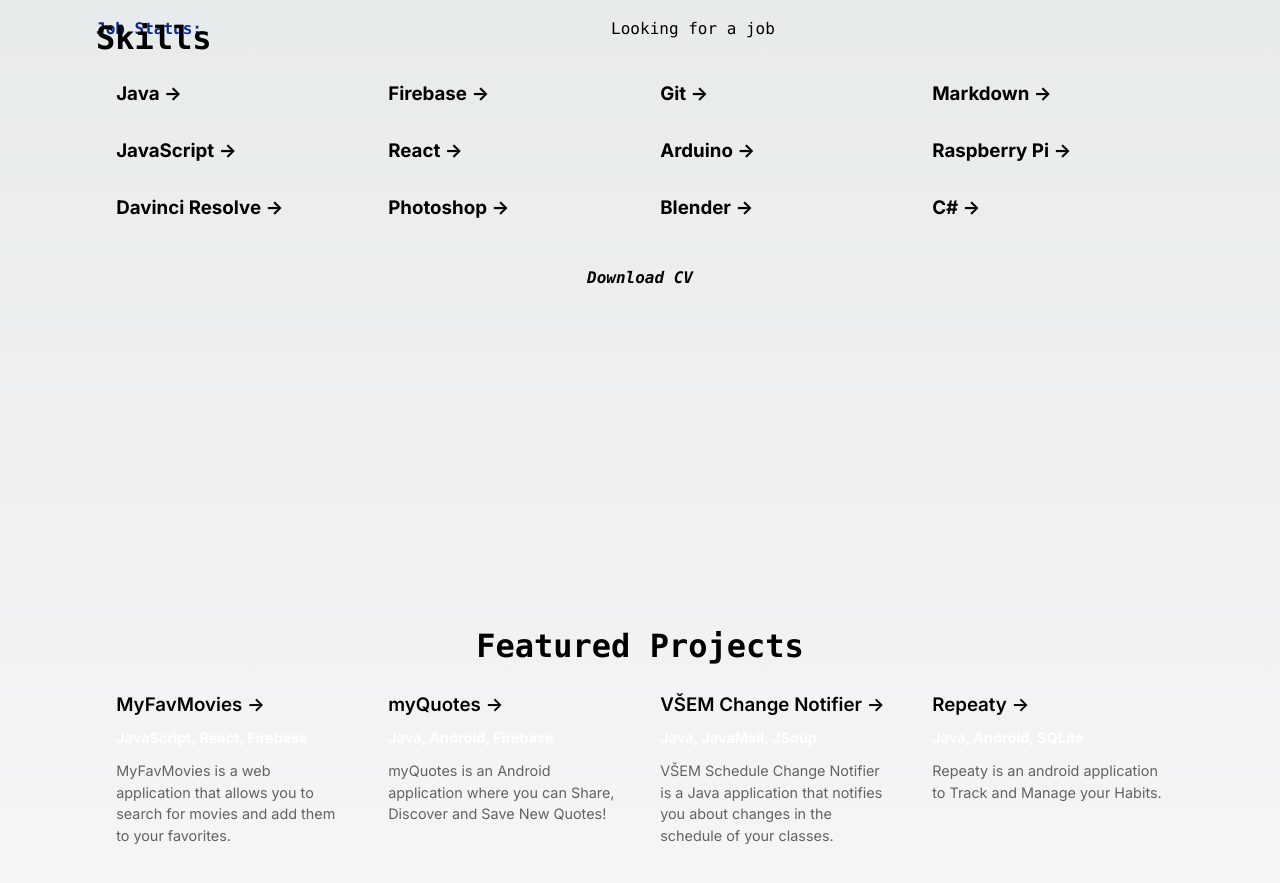
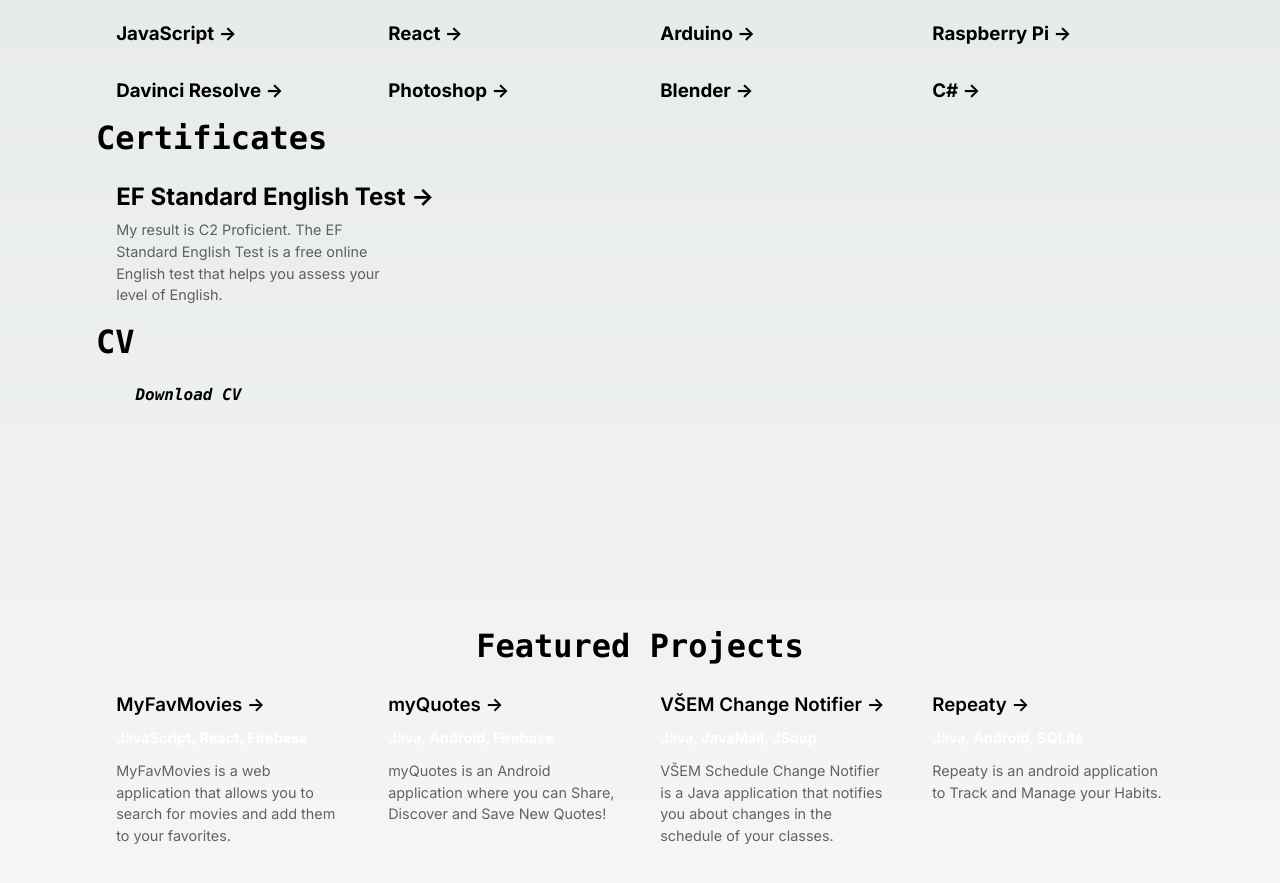
Before and after one commit to lukassobotik/personal-website, a Next.js app: page / in a window 1280 px wide. Shown: the part 1215-2098 px from the top of the page. Built offline with nearby package versions, Linux system fonts and the light colour scheme.

Commit message:
Certificates

```diff
--- a/pages/index.tsx
+++ b/pages/index.tsx
@@ -113,8 +113,27 @@ export default function Home() {
               </h3>
             </Link>
           </div>
-          <div className={styles.cv}>
-            <a href="/resume/junior-java-developer.pdf" download="lukas-sobotik-resume" className={styles.skill}>Download CV</a>
+          <h2 className={styles.featured}>
+            Certificates
+          </h2>
+          <div className={styles.certificates}>
+            <a href="https://www.efset.org/cert/sW8Md2" className={styles.card}>
+              <h2 className={inter.className}>
+                EF Standard English Test <span>-&gt;</span>
+              </h2>
+              <p className={inter.className}>
+                My result is C2 Proficient.
+                The EF Standard English Test is a free online English test that helps you assess your level of English.
+              </p>
+            </a>
+          </div>
+          <h2 className={styles.featured}>
+            CV
+          </h2>
+          <div className={styles.cv_section}>
+            <div className={styles.cv}>
+              <a href="/resume/junior-java-developer.pdf" download="lukas-sobotik-resume" className={styles.skill}>Download CV</a>
+            </div>
           </div>
         </div>
         <h2 className={styles.featured}>
--- a/styles/Home.module.css
+++ b/styles/Home.module.css
@@ -60,6 +60,13 @@
   margin-bottom: 25vh;
 }
 
+.certificates {
+  display: grid;
+  grid-template-columns: repeat(3, minmax(33%, auto));
+  width: var(--max-width);
+  max-width: 100%;
+}
+
 .personal_details {
   display: grid;
   grid-template-rows: repeat(4, minmax(50%, auto));
@@ -89,10 +96,14 @@
 }
 
 .cv {
-  margin-top: 1rem;
   padding: 1rem 1.2rem;
   font-style: italic;
   font-weight: 700;
+}
+
+.cv_section {
+  display: flex;
+  width: 100%;
 }
 
 .card {
@@ -337,6 +348,13 @@
     text-align: center;
   }
 
+  .certificates {
+    grid-template-columns: 1fr;
+    margin-bottom: 120px;
+    max-width: 320px;
+    text-align: center;
+  }
+
   .card {
     padding: 1rem 2.5rem;
   }
@@ -418,6 +436,10 @@
     grid-template-columns: repeat(2, 50%);
   }
 
+  .certificates {
+    grid-template-columns: repeat(2, 50%);
+  }
+
   .titleText {
     width: 75%;
   }
```
